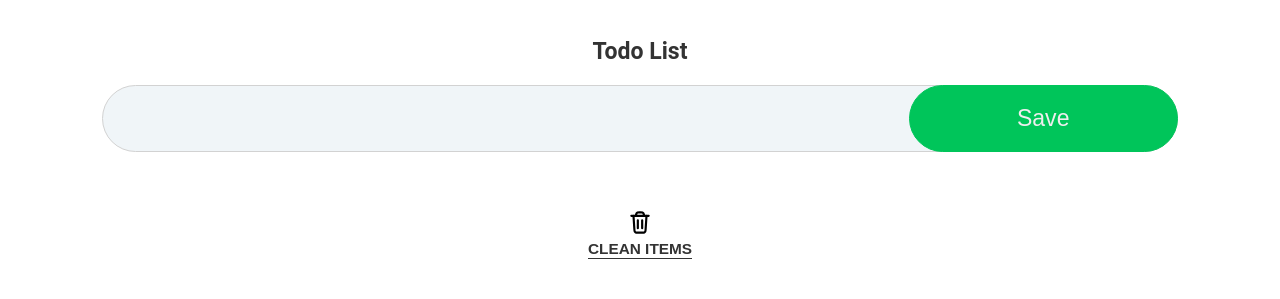
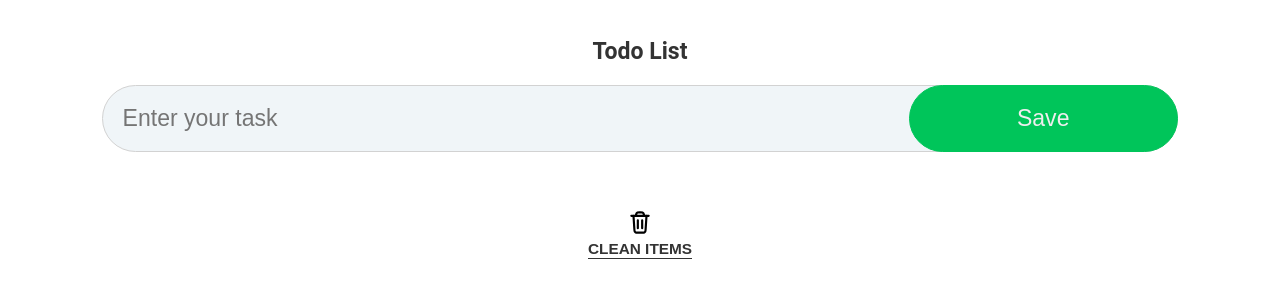
Before and after one commit to geelona/Todo-List-JS, a website built with Vite: page index.html in a window 1280 px wide. Built offline with nearby package versions, Linux system fonts and the light colour scheme.

Commit message:
added a placeholder to the input

```diff
--- a/index.html
+++ b/index.html
@@ -10,7 +10,7 @@
       <div class="container">
         <h1>Todo List</h1>
         <div class="todo-create">
-          <input id="input-todo" type="text" />
+          <input id="input-todo" type="text" placeholder="Enter your task" />
           <button id="save-todo">Save</button>
         </div>
         <ul class="todo-list"></ul>
```
